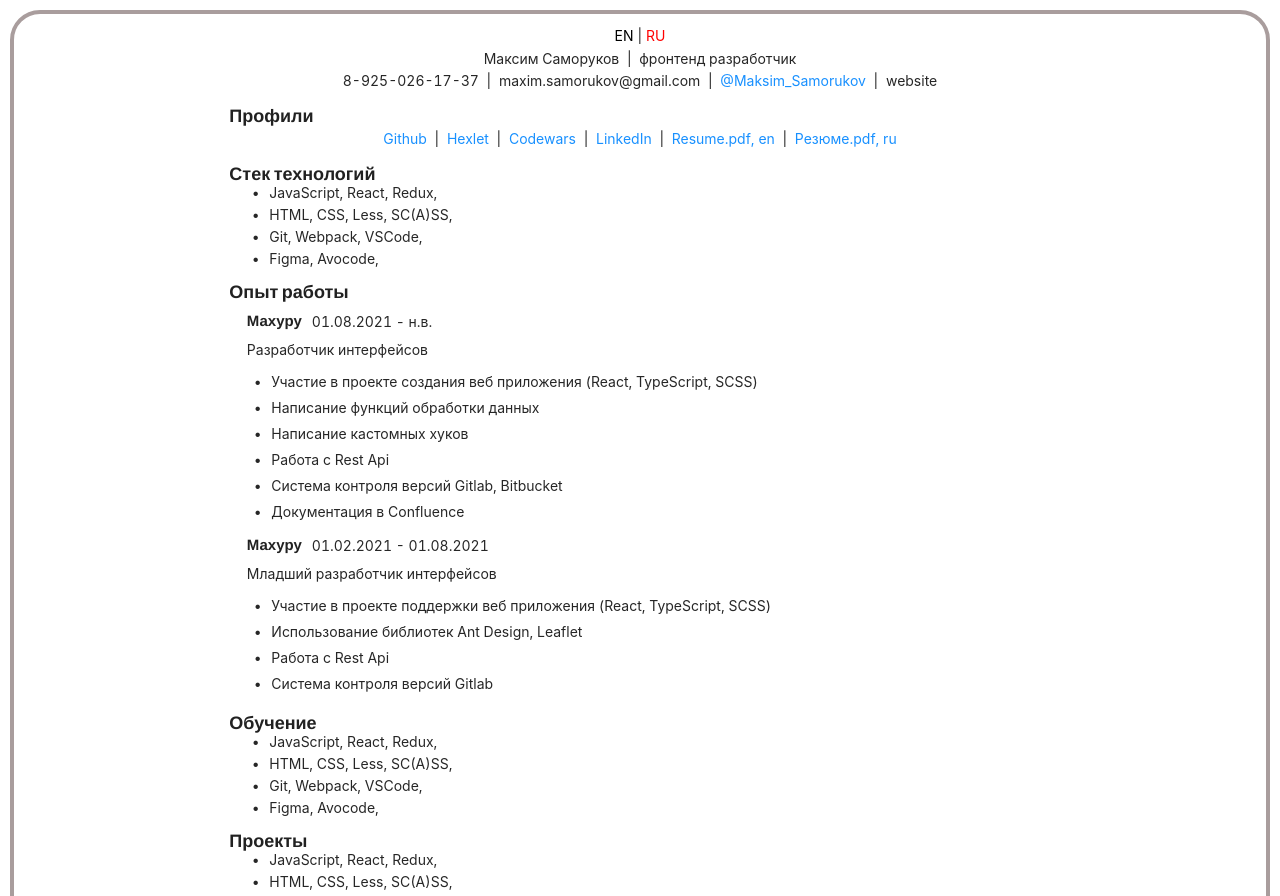
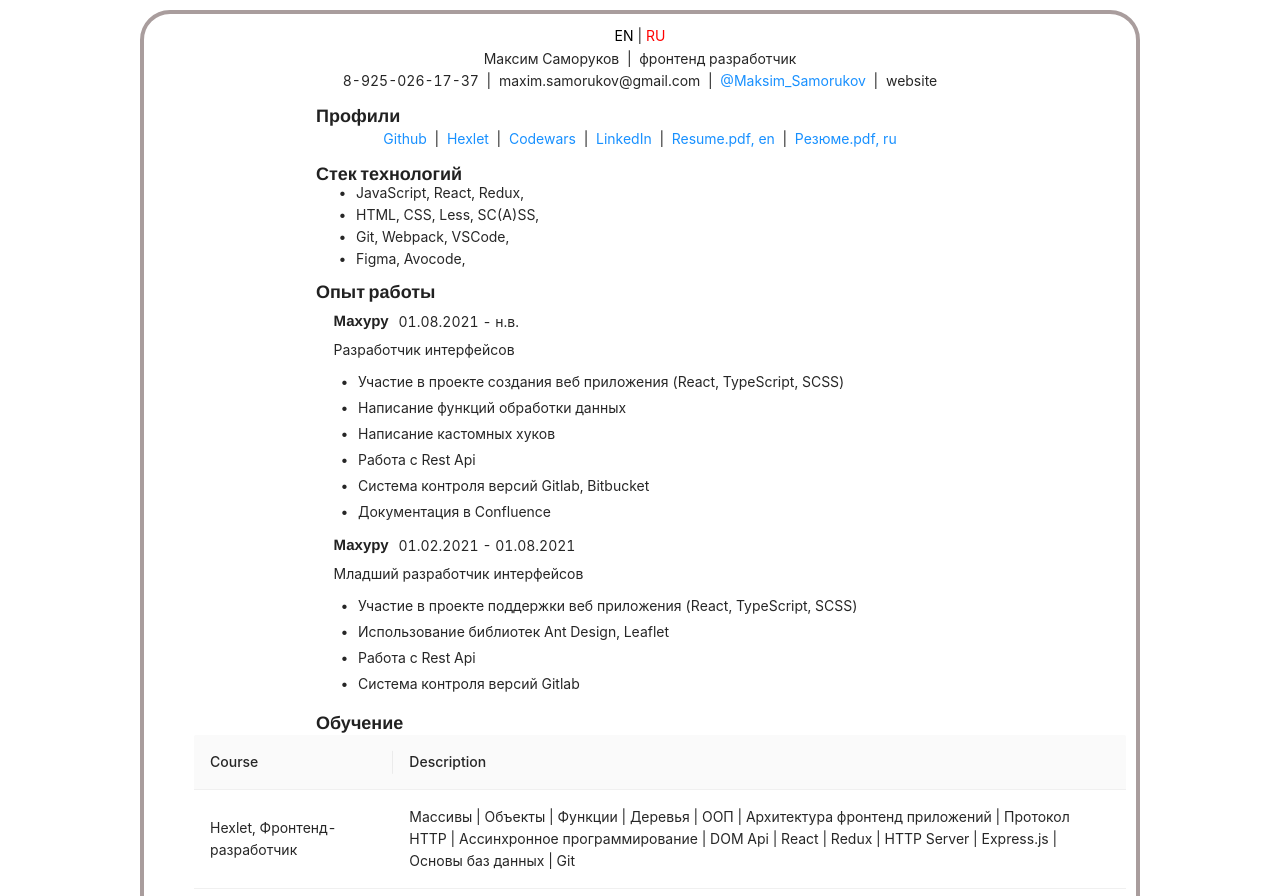
Before and after one commit to MaximSamorukov/react_resume, a React (Create React App) app: page / in a window 1280 px wide. Shown: the top 896 px of the page. Built offline with nearby package versions, Linux system fonts and the light colour scheme.

Commit message:
added courses

```diff
--- a/src/App.js
+++ b/src/App.js
@@ -5,6 +5,7 @@ import { Wrapper } from './components/Wrapper';
 import { Instruments } from './components/Instruments';
 import { WorkExperience } from './components/WorkExperiemce';
 import { Profiles } from './components/Profiles.jsx';
+import { Courses } from './components/Courses.jsx';
 
 function App() {
   return (
@@ -27,7 +28,7 @@ function App() {
           <WorkExperience />
         </ContentItem>
         <ContentItem title="education">
-          <Instruments />
+          <Courses />
         </ContentItem>
         <ContentItem title="projects">
           <Instruments />
--- /dev/null
+++ b/src/components/Courses.jsx
@@ -0,0 +1,44 @@
+import React, { useContext } from "react";
+import { Table } from "antd";
+import { LanguageContext } from "../context";
+import { data } from '../data/data';
+
+const columns = [
+  {
+    title: 'Course',
+    dataIndex: 'name',
+    key: 'name',
+  },
+  {
+    title: 'Description',
+    dataIndex: 'description',
+    key: 'description',
+    render: items => {
+      return items.map((item, index, arr) => (
+      <>
+        <span>{item}</span>
+        {(arr.length > index + 1) && <span> | </span>}
+      </>
+    ))}
+  }
+]
+
+const Courses = () => {
+  const { language: { language }} = useContext(LanguageContext);
+  return (
+    <div
+      style={{
+        marginLeft: 40,
+      }}
+    >
+      <Table
+        dataSource={data[language].courses}
+        columns={columns}
+      />
+    </div>
+  )
+}
+
+export {
+  Courses,
+}
--- a/src/index.css
+++ b/src/index.css
@@ -1,8 +1,14 @@
 .wrapper-outer {
   padding: 10px;
+  display: flex;
+  flex-direction: column;
+  justify-content: center;
 }
 
 .wrapper-inner {
   border: 4px solid rgb(169, 157, 157);
   border-radius: 30px;
+  width: 1000px;
+  margin-right: auto;
+  margin-left: auto;
 }
```
